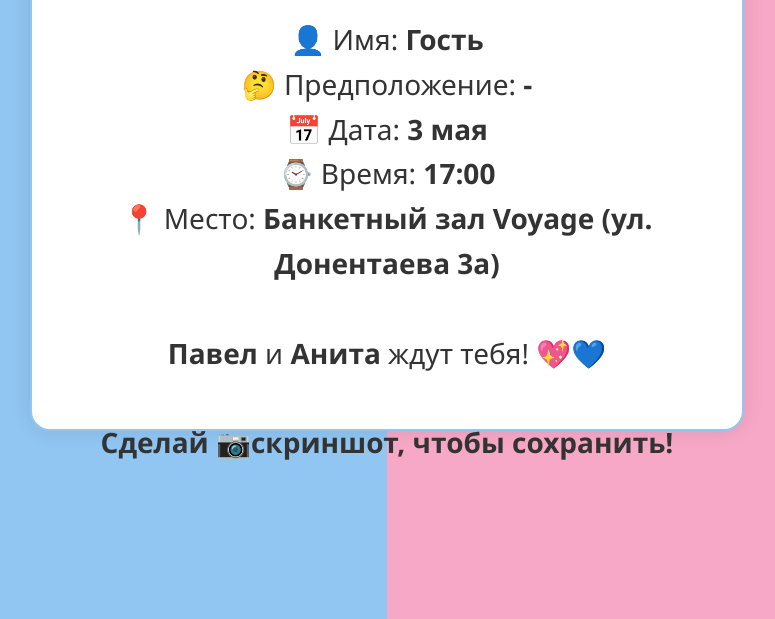
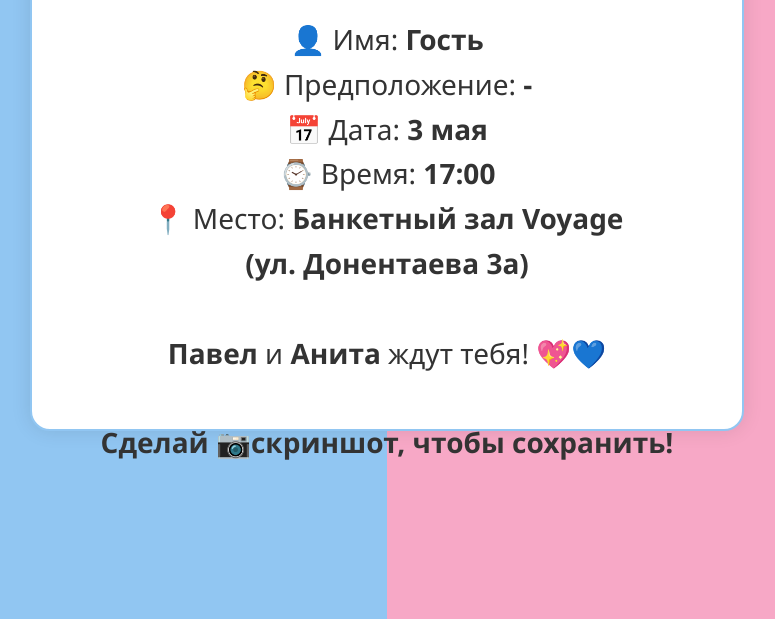
Before and after one commit to lengway/lengway.github.io, a plain HTML site: page invitation.html in a window 1280 px wide. Shown: the part 181-800 px from the top of the page, without its empty margins (253-1028 px from the left). Drawn offline with Linux system fonts and the light colour scheme.

Commit message:
гатоуо

```diff
--- a/invitation.html
+++ b/invitation.html
@@ -42,7 +42,7 @@
         🤔 Предположение: <strong id="user-guess"></strong><br>
         📅 Дата: <strong>3 мая</strong><br>
         ⌚ Время: <strong>17:00</strong><br>
-        📍 Место: <strong>Банкетный зал Voyage (ул. Донентаева 3а)</strong><br><br>
+        📍 Место: <strong>Банкетный зал Voyage <br>(ул. Донентаева 3а)</strong><br><br>
         <strong>Павел</strong> и <strong>Анита</strong> ждут тебя! 💖💙<br><br>
 
         <strong>Сделай 📷скриншот, чтобы сохранить!</strong>
```
